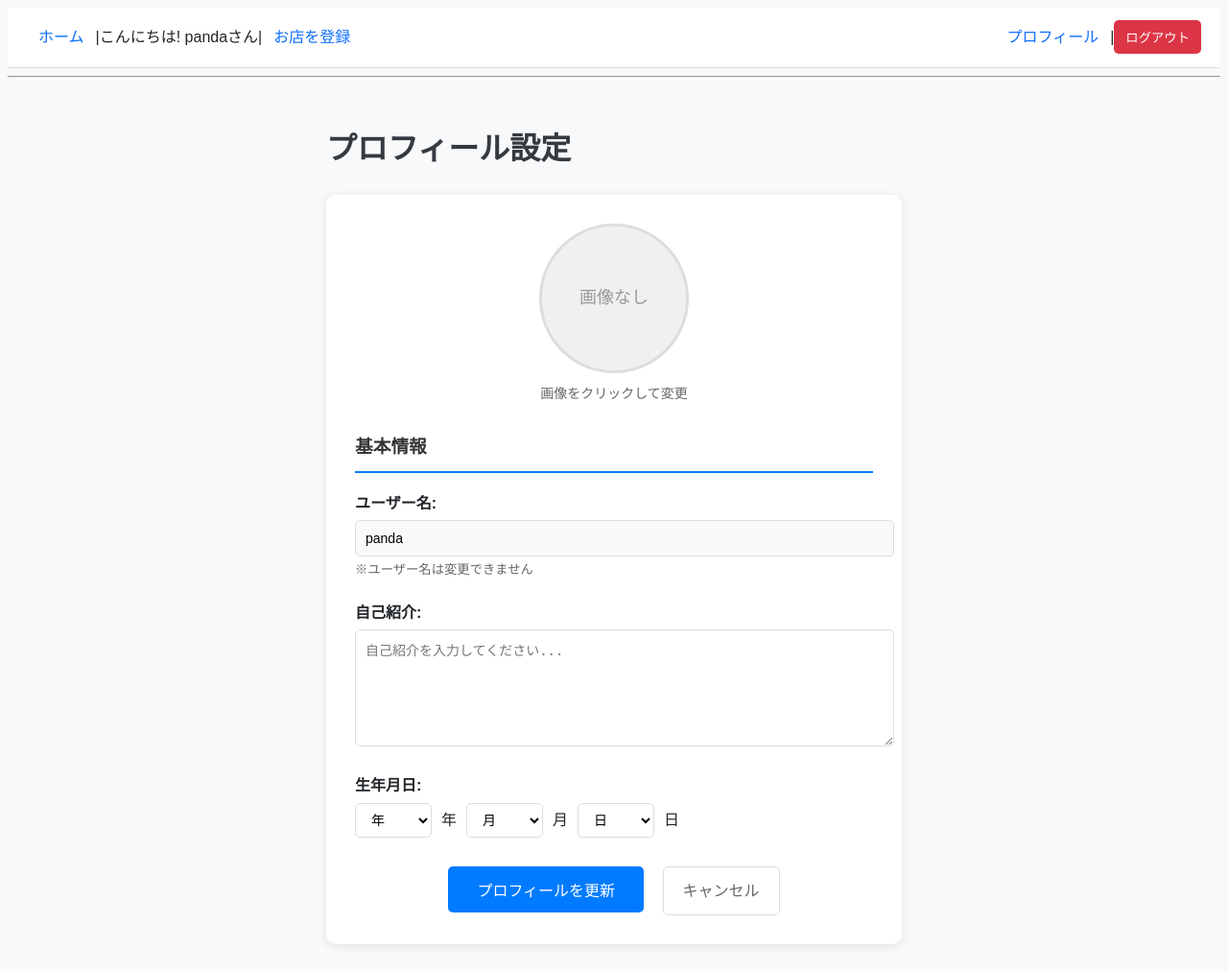
After one commit to KTCpanda/-----, a Django app: page /profile/ in a window 1280 px wide. The commit adds this page. Shown: the whole page at 96% size. Run offline with Django 5.2, Linux system fonts and the light colour scheme; a user stored in the database is signed in; data comes from the database, SQL or seed files in the repository.

Commit message:
プロフィール設定

```diff
--- a/review_site/reviews/forms.py
+++ b/review_site/reviews/forms.py
@@ -1,6 +1,7 @@
 # reviews/forms.py
 from django import forms
-from .models import Store, Review
+from django.contrib.auth.models import User
+from .models import Store, Review, UserProfile
 
 # ... StoreFormは変更なし ...
 class StoreForm(forms.ModelForm):
@@ -19,3 +20,56 @@ class ReviewForm(forms.ModelForm):
         widgets = {
             'rating': forms.RadioSelect(attrs={'class': 'rating-radio'}),
         }
+
+class UserProfileForm(forms.ModelForm):
+    avatar = forms.ImageField(label="プロフィール画像", required=False, widget=forms.FileInput(attrs={'style': 'display: none;', 'id': 'avatar-input'}))
+
+    # 年、月、日の選択肢を作成
+    YEAR_CHOICES = [(year, year) for year in range(1950, 2025)]
+    MONTH_CHOICES = [(month, month) for month in range(1, 13)]
+    DAY_CHOICES = [(day, day) for day in range(1, 32)]
+
+    birth_year = forms.ChoiceField(choices=[('', '年')] + YEAR_CHOICES, required=False)
+    birth_month = forms.ChoiceField(choices=[('', '月')] + MONTH_CHOICES, required=False)
+    birth_day = forms.ChoiceField(choices=[('', '日')] + DAY_CHOICES, required=False)
+
+    class Meta:
+        model = UserProfile
+        fields = ['bio', 'birth_date', 'avatar']
+        widgets = {
+            'bio': forms.Textarea(attrs={'rows': 4, 'placeholder': '自己紹介を入力してください...'}),
+            'birth_date': forms.HiddenInput(),  # 隠しフィールドとして保持
+        }
+
+    def __init__(self, *args, **kwargs):
+        super().__init__(*args, **kwargs)
+
+        # 既存の誕生日データがある場合、各フィールドに分割
+        if self.instance.birth_date:
+            self.fields['birth_year'].initial = self.instance.birth_date.year
+            self.fields['birth_month'].initial = self.instance.birth_date.month
+            self.fields['birth_day'].initial = self.instance.birth_date.day
+
+    def clean(self):
+        cleaned_data = super().clean()
+        year = cleaned_data.get('birth_year')
+        month = cleaned_data.get('birth_month')
+        day = cleaned_data.get('birth_day')
+
+        # 年、月、日がすべて入力されている場合のみ日付を作成
+        if year and month and day:
+            try:
+                from datetime import date
+                birth_date = date(int(year), int(month), int(day))
+                cleaned_data['birth_date'] = birth_date
+            except ValueError:
+                raise forms.ValidationError("有効な日付を入力してください。")
+        else:
+            cleaned_data['birth_date'] = None
+
+        return cleaned_data
+
+class UserForm(forms.ModelForm):
+    class Meta:
+        model = User
+        fields = []  # 姓名を削除
--- a/review_site/reviews/templates/reviews/base.html
+++ b/review_site/reviews/templates/reviews/base.html
@@ -16,6 +16,7 @@
                 <a href="{% url 'store_new' %}" class="nav-link">お店を登録</a>
         </div>
         <div class="nav-right">
+                <a href="{% url 'profile' %}" class="nav-link">プロフィール</a> |
                 <form action="{% url 'logout' %}" method="post" style="display: inline;">
                     {% csrf_token %}
                     <button type="submit" class="logout-button">
--- /dev/null
+++ b/review_site/reviews/templates/reviews/profile.html
@@ -0,0 +1,136 @@
+{% extends 'reviews/base.html' %}
+
+{% block content %}
+    <div style="max-width: 600px; margin: 0 auto; padding: 20px;">
+        <h1>プロフィール設定</h1>
+
+        {% if messages %}
+            {% for message in messages %}
+                <div style="background-color: #d4edda; color: #155724; padding: 10px; border-radius: 5px; margin-bottom: 20px;">
+                    {{ message }}
+                </div>
+            {% endfor %}
+        {% endif %}
+
+        <form method="post" enctype="multipart/form-data" style="background: white; padding: 30px; border-radius: 10px; box-shadow: 0 2px 10px rgba(0,0,0,0.1);">
+            {% csrf_token %}
+
+            <!-- プロフィール画像 -->
+            <div style="text-align: center; margin-bottom: 30px;">
+                <div onclick="document.getElementById('avatar-input').click();" style="cursor: pointer; display: inline-block;">
+                    {% if profile.get_avatar_url %}
+                        <img src="{{ profile.get_avatar_url }}" alt="プロフィール画像"
+                             style="width: 150px; height: 150px; border-radius: 50%; object-fit: cover; border: 3px solid #ddd;"
+                             id="avatar-preview">
+                    {% else %}
+                        <div style="width: 150px; height: 150px; border-radius: 50%; background-color: #f0f0f0; display: inline-flex; align-items: center; justify-content: center; border: 3px solid #ddd; color: #999;"
+                             id="avatar-preview">
+                            <span style="font-size: 18px;">画像なし</span>
+                        </div>
+                    {% endif %}
+                </div>
+                <p style="margin-top: 10px; color: #666; font-size: 14px;">画像をクリックして変更</p>
+                {{ profile_form.avatar }}
+            </div>
+
+            <!-- 基本情報 -->
+            <h3 style="color: #333; border-bottom: 2px solid #007bff; padding-bottom: 10px;">基本情報</h3>
+
+            <div style="margin-bottom: 20px;">
+                <label style="display: block; margin-bottom: 5px; font-weight: bold;">ユーザー名:</label>
+                <input type="text" value="{{ user.username }}" readonly
+                       style="width: 100%; padding: 10px; border: 1px solid #ddd; border-radius: 5px; background-color: #f8f9fa;">
+                <small style="color: #666;">※ユーザー名は変更できません</small>
+            </div>
+
+            <div style="margin-bottom: 20px;">
+                <label style="display: block; margin-bottom: 5px; font-weight: bold;">自己紹介:</label>
+                {{ profile_form.bio }}
+            </div>
+
+            <div style="margin-bottom: 30px;">
+                <label style="display: block; margin-bottom: 5px; font-weight: bold;">生年月日:</label>
+                <div style="display: flex; gap: 10px; align-items: center;">
+                    {{ profile_form.birth_year }}
+                    <span>年</span>
+                    {{ profile_form.birth_month }}
+                    <span>月</span>
+                    {{ profile_form.birth_day }}
+                    <span>日</span>
+                </div>
+                {{ profile_form.birth_date }}
+            </div>
+
+            <div style="text-align: center;">
+                <button type="submit" style="background-color: #007bff; color: white; padding: 12px 30px; border: none; border-radius: 5px; font-size: 16px; cursor: pointer;">
+                    プロフィールを更新
+                </button>
+                <a href="{% url 'store_list' %}" style="margin-left: 15px; color: #666; text-decoration: none; padding: 12px 20px; border: 1px solid #ddd; border-radius: 5px; display: inline-block;">
+                    キャンセル
+                </a>
+            </div>
+        </form>
+    </div>
+
+    <style>
+        /* フォームフィールドのスタイル */
+        input[type="text"], textarea {
+            width: 100%;
+            padding: 10px;
+            border: 1px solid #ddd;
+            border-radius: 5px;
+            font-size: 14px;
+        }
+
+        /* 誕生日選択フィールドのスタイル */
+        select {
+            padding: 8px 12px;
+            border: 1px solid #ddd;
+            border-radius: 5px;
+            font-size: 14px;
+            background-color: white;
+            cursor: pointer;
+            min-width: 80px;
+        }
+
+        select:focus {
+            outline: none;
+            border-color: #007bff;
+            box-shadow: 0 0 0 2px rgba(0, 123, 255, 0.25);
+        }
+
+        textarea {
+            resize: vertical;
+            min-height: 100px;
+        }
+
+        button:hover {
+            background-color: #0056b3 !important;
+        }
+
+        a:hover {
+            background-color: #f8f9fa;
+        }
+
+        /* 画像プレビューのホバー効果 */
+        #avatar-preview:hover {
+            opacity: 0.8;
+            transition: opacity 0.3s;
+        }
+    </style>
+
+    <script>
+        // 画像選択時のプレビュー機能
+        document.getElementById('avatar-input').addEventListener('change', function(e) {
+            const file = e.target.files[0];
+            if (file) {
+                const reader = new FileReader();
+                reader.onload = function(e) {
+                    const preview = document.getElementById('avatar-preview');
+                    preview.innerHTML = `<img src="${e.target.result}" alt="プロフィール画像" style="width: 150px; height: 150px; border-radius: 50%; object-fit: cover;">`;
+                };
+                reader.readAsDataURL(file);
+            }
+        });
+    </script>
+{% endblock %}
--- a/review_site/reviews/urls.py
+++ b/review_site/reviews/urls.py
@@ -27,4 +27,7 @@ urlpatterns = [
     # リアクション機能
     path('review/<int:review_id>/reaction/', views.add_reaction, name='add_reaction'),
     path('review/<int:review_id>/user-reaction/', views.get_user_reaction, name='get_user_reaction'),
+
+    # プロフィール機能
+    path('profile/', views.profile_view, name='profile'),
 ]
--- a/review_site/reviews/views.py
+++ b/review_site/reviews/views.py
@@ -4,8 +4,9 @@ from django.contrib.auth.forms import UserCreationForm
 from django.contrib.auth.decorators import login_required
 from django.http import JsonResponse
 from django.db.models import Q
-from .models import Store, Review, Reaction
-from .forms import StoreForm, ReviewForm
+from django.contrib import messages
+from .models import Store, Review, Reaction, UserProfile
+from .forms import StoreForm, ReviewForm, UserProfileForm, UserForm
 import base64
 import io
 from PIL import Image
@@ -219,3 +220,39 @@ def get_user_reaction(request, review_id):
         return JsonResponse({'user_reaction': user_reaction.reaction_type})
     else:
         return JsonResponse({'user_reaction': None})
+
+@login_required
+def profile_view(request):
+    """プロフィール表示・編集"""
+    # プロフィールが存在しない場合は作成
+    profile, created = UserProfile.objects.get_or_create(user=request.user)
+
+    if request.method == 'POST':
+        profile_form = UserProfileForm(request.POST, request.FILES, instance=profile)
+
+        if profile_form.is_valid():
+            # プロフィール画像の処理
+            if 'avatar' in request.FILES:
+                image_file = request.FILES['avatar']
+                img = Image.open(image_file)
+                img = img.convert('RGB')
+
+                # 画像サイズを調整
+                img.thumbnail((300, 300))
+
+                # Base64に変換
+                buffer = io.BytesIO()
+                img.save(buffer, format='JPEG', quality=85)
+                img_data = base64.b64encode(buffer.getvalue()).decode()
+                profile.avatar_data = img_data
+
+            profile_form.save()
+            messages.success(request, 'プロフィールが更新されました！')
+            return redirect('profile')
+    else:
+        profile_form = UserProfileForm(instance=profile)
+
+    return render(request, 'reviews/profile.html', {
+        'profile_form': profile_form,
+        'profile': profile
+    })
```
Also changed, not shown: review_site/reviews/models.py (+18 -0 lines), review_site/reviews/migrations/0004_userprofile.py (added).
